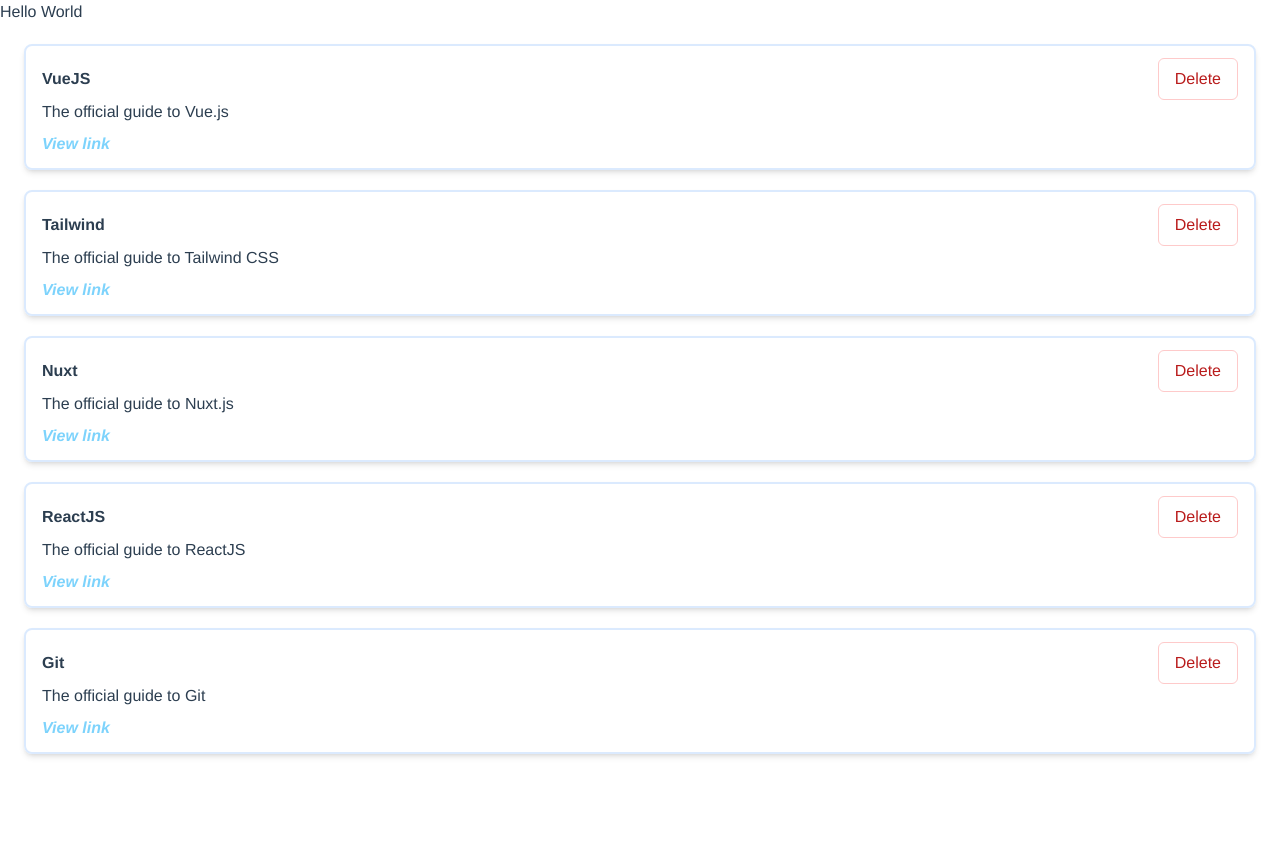
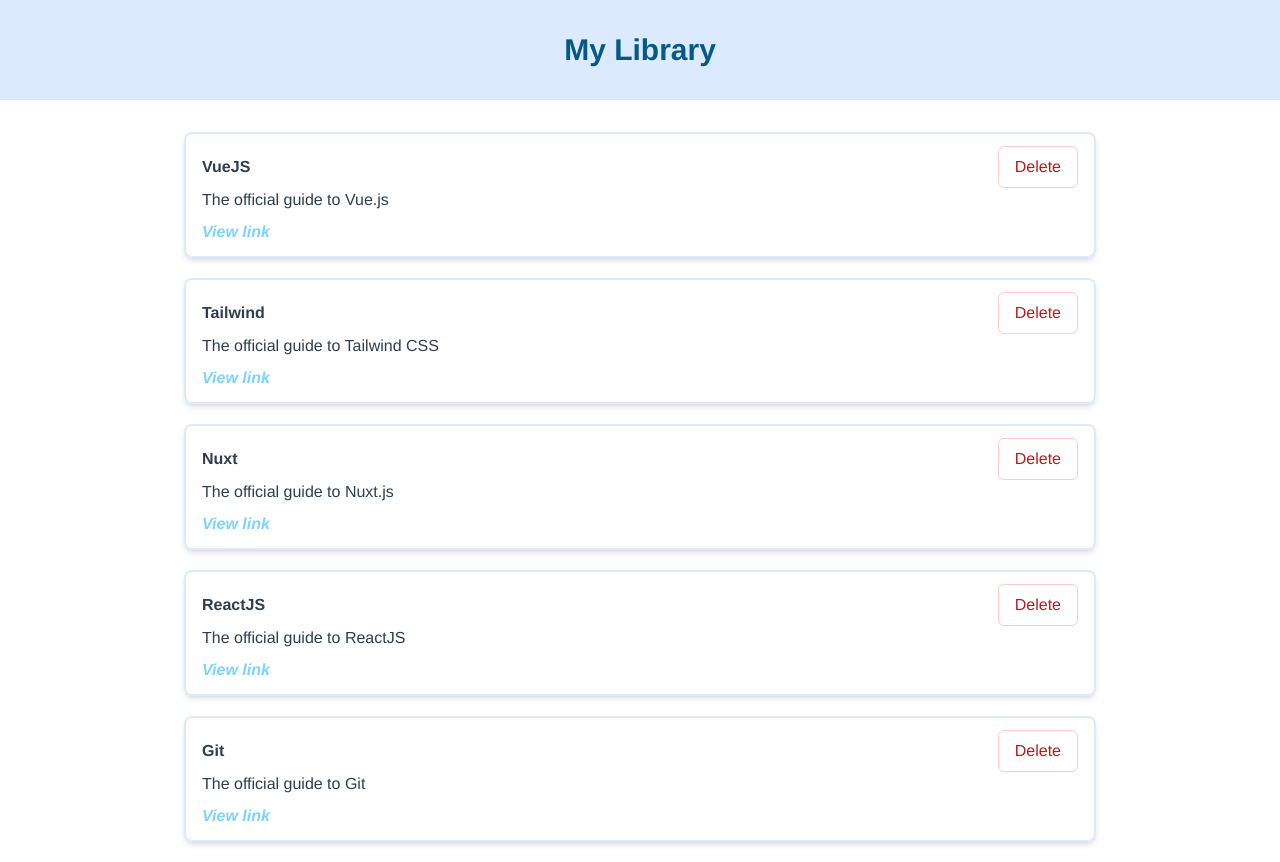
Before and after one commit to emilydaykin/dev-res, a Vue app: page / in a window 1280 px wide. Before the commit the page ends 800 px from the top, so only its background shows below. Built offline with nearby package versions, Linux system fonts and the light colour scheme.

Commit message:
header component added and styling mods to storedResources

```diff
--- a/src/App.vue
+++ b/src/App.vue
@@ -1,17 +1,19 @@
 <template>
   <div>
-    <h1>Hello World</h1>
+    <the-header title="My Library"></the-header>
     <stored-resources :resources="storedResources"></stored-resources>
   </div>
 </template>
 
 <script>
   import StoredResources from './components/dev-resources/StoredResources.vue';
+  import TheHeader from './components/layouts/TheHeader.vue';
 
   export default {
     name: 'App',
     components: {
       StoredResources,
+      TheHeader,
     },
     data() {
       return {
--- a/src/components/dev-resources/StoredResources.vue
+++ b/src/components/dev-resources/StoredResources.vue
@@ -1,5 +1,5 @@
 <template>
-  <ul>
+  <ul class="w-9/12 m-auto">
     <dev-resources
       v-for="resource in resources"
       v-bind:key="resource.id"
--- /dev/null
+++ b/src/components/layouts/TheHeader.vue
@@ -0,0 +1,11 @@
+<template>
+  <header class="p-8 mb-8 bg-blue-100">
+    <h1 class="text-sky-800 font-bold text-3xl text-center">{{ title }}</h1>
+  </header>
+</template>
+
+<script>
+  export default {
+    props: ['title'],
+  };
+</script>
```
